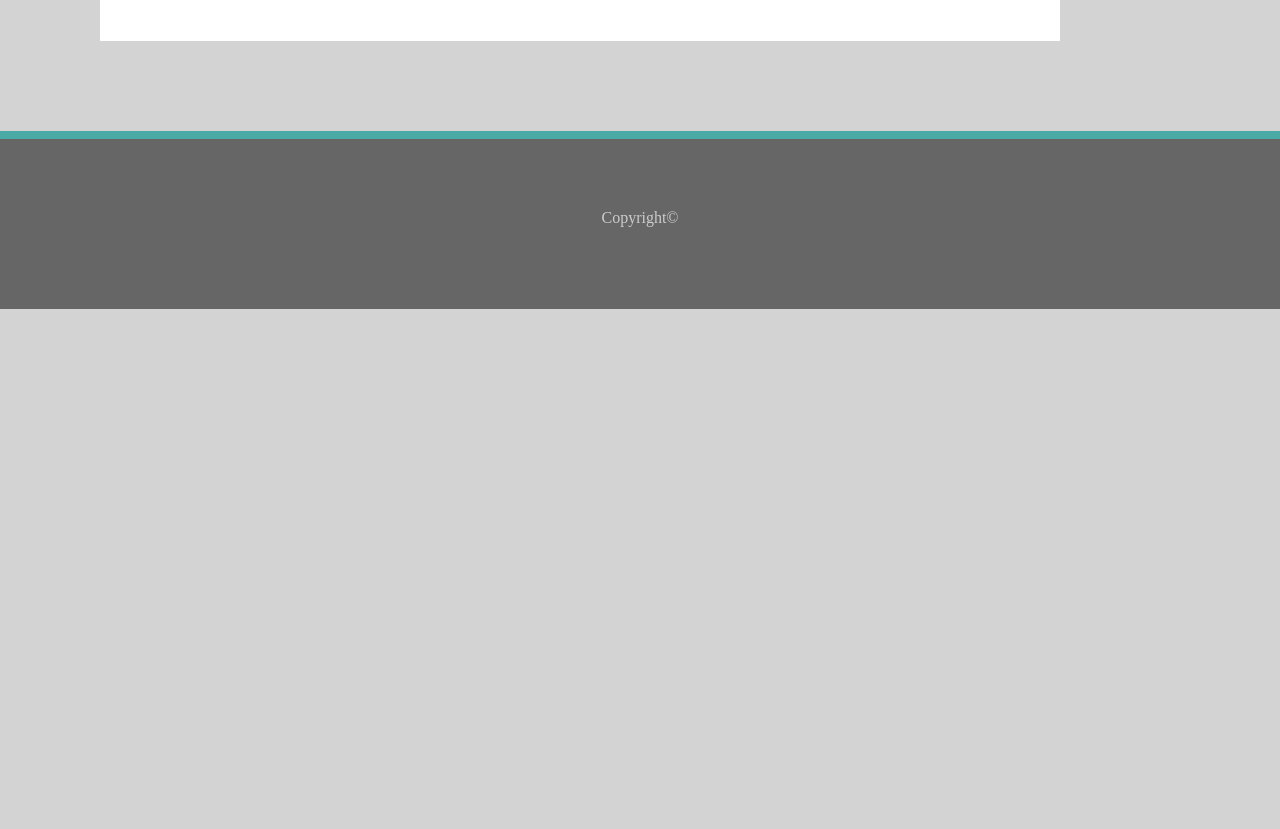
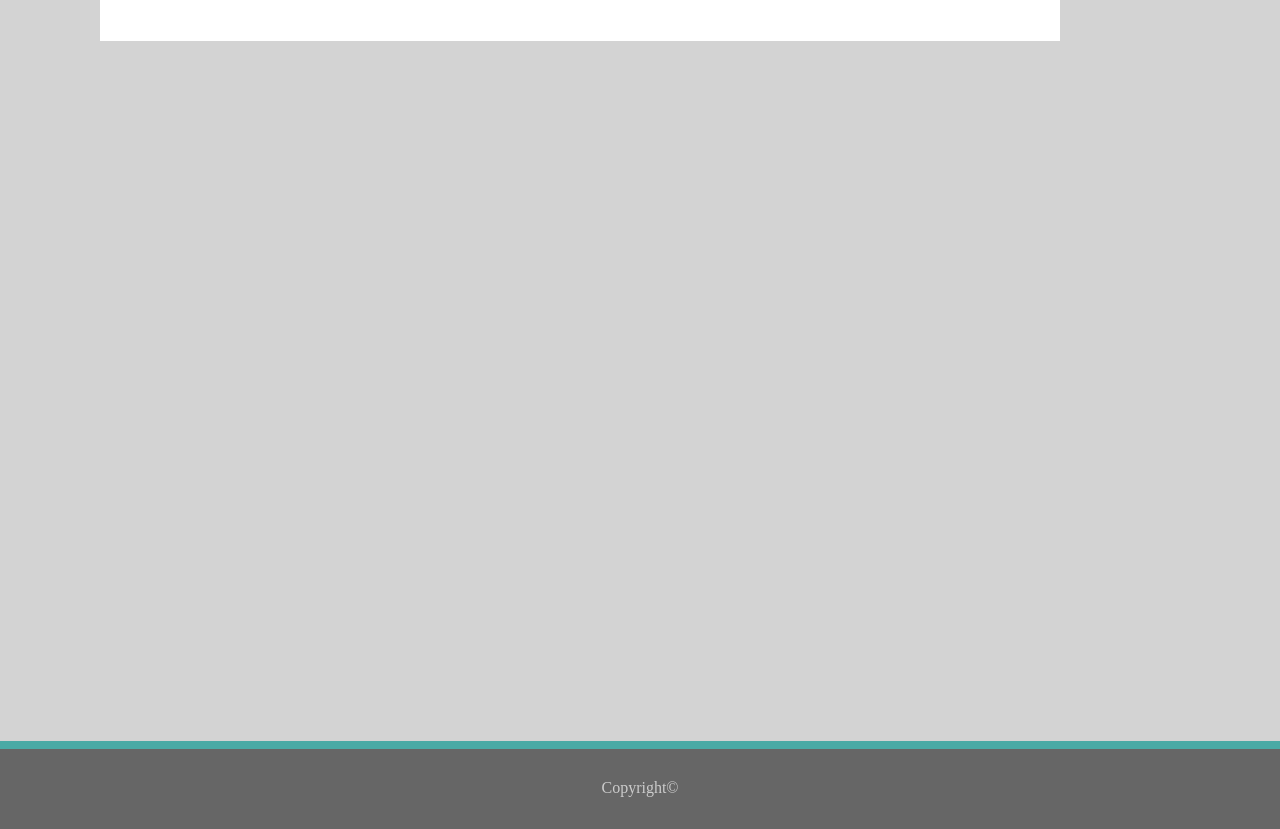
Before and after one commit to johncarlobase/Basic-Portfolio, a plain HTML site: page index.html in a window 1280 px wide. Shown: the part 680-1509 px from the top of the page. Before the commit the page ends 989 px from the top, so only its background shows below. Drawn offline with Linux system fonts and the light colour scheme.

Commit message:
fixed footer

```diff
--- a/assets/css/style.css
+++ b/assets/css/style.css
@@ -12,7 +12,7 @@ nav {
 }
 
 #name {
-    background-color: #4aaaa5;
+    background-color: #4aaaa5ed;
     color: white;
     font-size: 30px;
     width: 200px;
@@ -106,11 +106,11 @@ p {
     background-color: #666666;
     text-align: center;
     color: #cccccc;
-    height: 100px;
-    margin-top: 90px;
+    height: 50px;
+    margin-top: 700px;
     border-top: 8px solid #4aaaa5;
     clear: both;
-    padding-top: 70px;
+    padding-top: 30px;
 }
 
 html {
```
